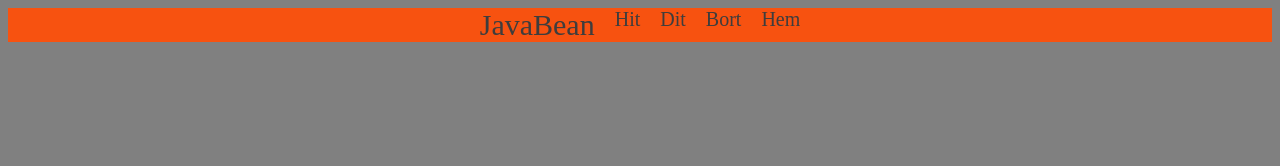
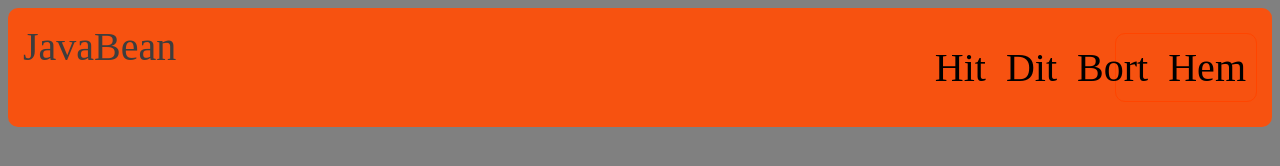
Before and after one commit to bjorneboman/javabean-cafe-sundmea, a plain HTML site: page index zaida.html in a window 1280 px wide. Drawn offline with Linux system fonts and the light colour scheme.

Commit message:
ny style

```diff
--- a/zaida.css
+++ b/zaida.css
@@ -1,24 +1,26 @@
 /* styles.css */
+
+body{
+  background-color: grey;
+}
+
 #nav-field{
   display: flex;
   flex-direction:row;
-  justify-content: center;
+justify-content: space-between;
   background-color: rgb(247, 82, 16);
   gap: 20px;
-  font-size: 30px;
+  font-size: 40px;
+  padding: 15px;
+  border-radius: 10px;
 }
-#nav-field a{
+
+#nav-field a {
   color: rgb(62, 61, 61);
   text-decoration: none;
   display: flex;
+}
 
-}
-body{
-  background-color: grey;
-}
-title{
-  justify-content: left;
-}
 
 #burger {
   display: flex;
@@ -44,17 +46,29 @@ title{
   list-style: none;
   padding: 0;
   margin: 10px 0;
+  position: absolute;
+  justify-content: right;
+  top: 70px;
+  right: 20px;
+  width: 120px;
+  background-color:rgba(63, 59, 58, 0.274);
+  border-radius: 10px;
+  border: orangered 1px solid;
+  padding: 10px;
+}
+#list a{
+  justify-content: right;
+  color: black;
+}
+#list a:hover{
+  color: orangered;
 
 }
-li a {
-  color: blue;
-  list-style: none;
-  text-decoration: none;
-  font-size: 20px;
- }
+
 
 #list.open {
   display: block;
+  font-size: 24px;
 }
 
 #burger.open span:nth-child(1) {
@@ -73,13 +87,15 @@ li a {
 
   #burger {
     display: none;
+
   }
   #list {
     display: flex;
+    top: 20px;
     gap: 20px;
-    margin: 0;
+    background: none;
+    position: static;
   }
-  #list li {
-    list-style: none;
-  }
+
+
 }
```
